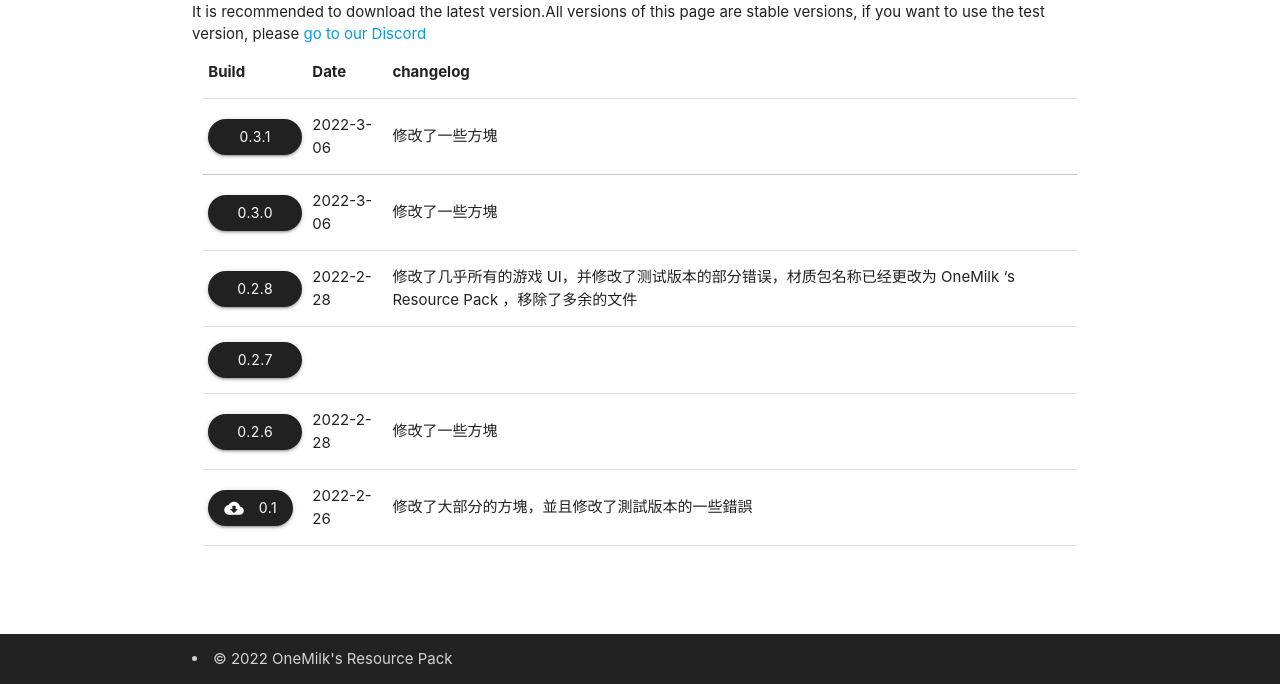
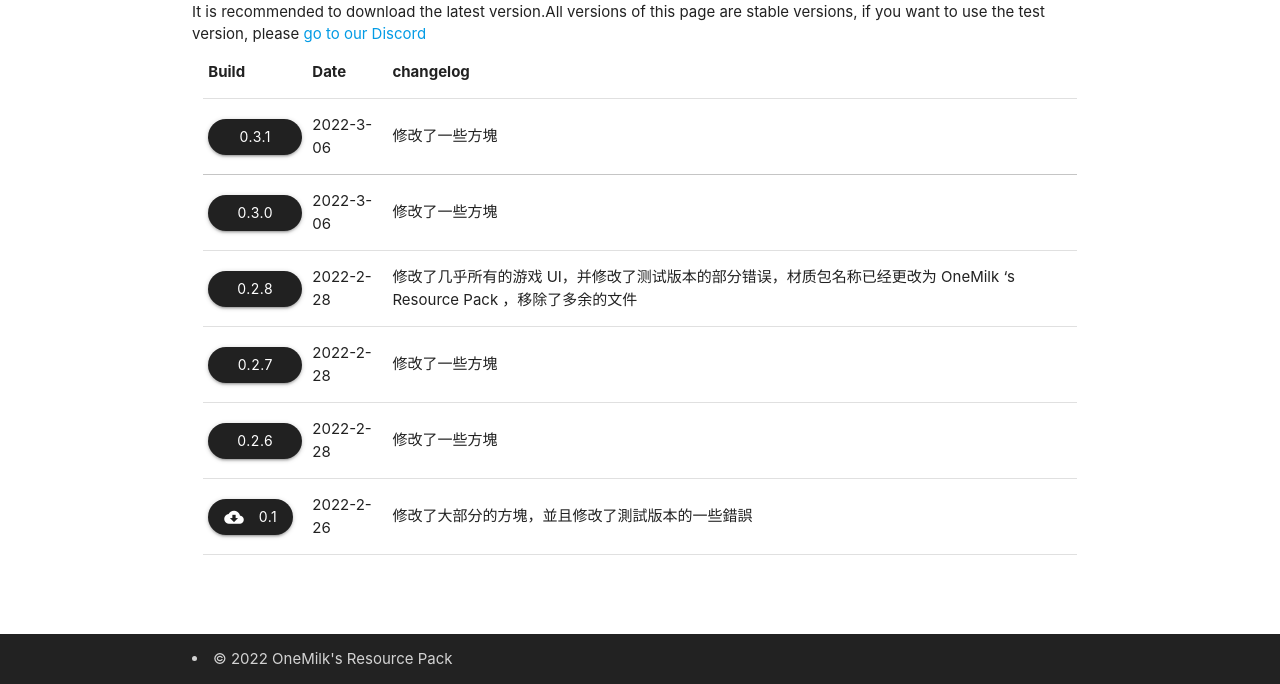
Before and after one commit to MagicTeaMC/download-page, a plain HTML site: page index.html in a window 1280 px wide. Shown: the part 116-800 px from the top of the page. Drawn offline with Linux system fonts and the light colour scheme.

Commit message:
Update index.html

```diff
--- a/index.html
+++ b/index.html
@@ -57,6 +57,9 @@
                            <td><a href="files/OneMilks_Resource_pack_0.2.7.zip" class="btn waves-light waves-effect grey darken-4">
                                             0.2.7<i class="material-icons left">cloud_download</i>
                                         </a>
+                               </td>
+                            <td>2022-2-28</td>
+                            <td>修改了一些方塊</td>
                                                        </tr>
                            <td><a href="files/OneMilks_Resource_pack_0.2.6.zip" class="btn waves-light waves-effect grey darken-4">
                                             0.2.6<i class="material-icons left">cloud_download</i>
```
